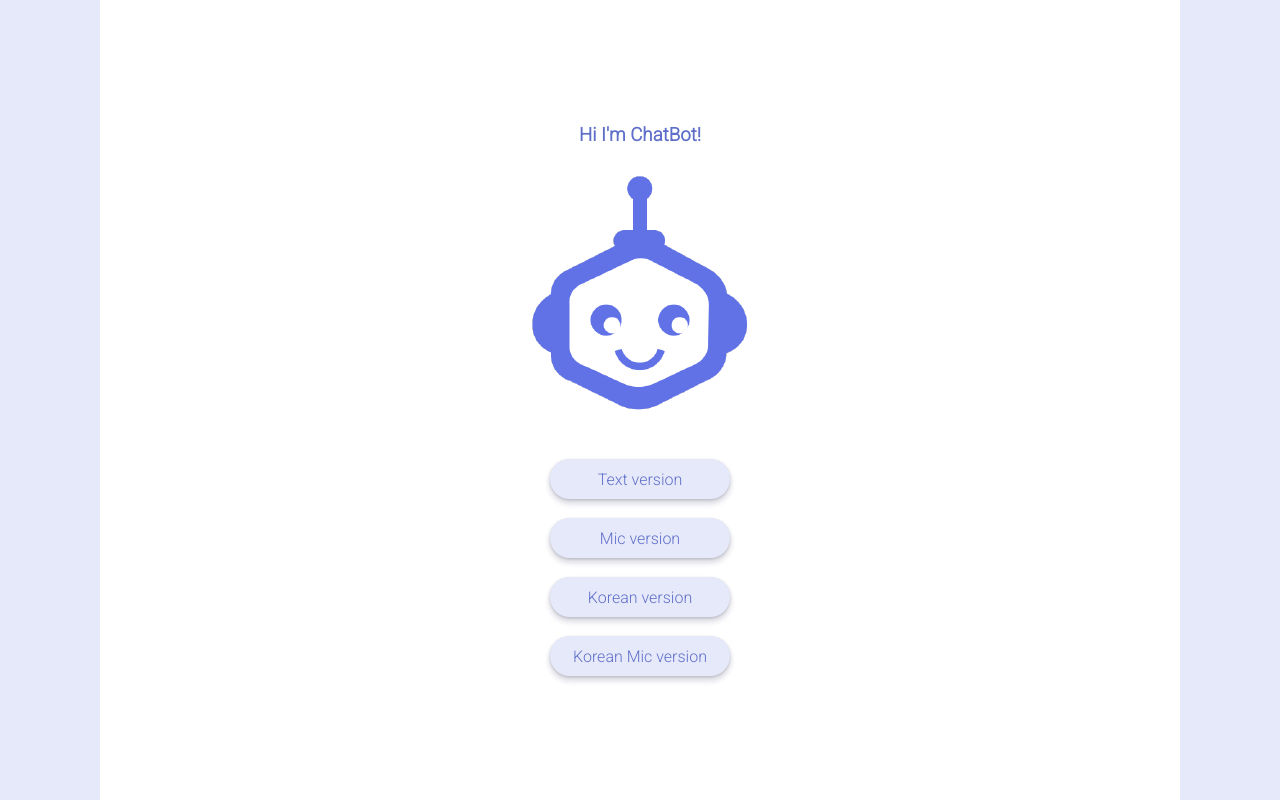
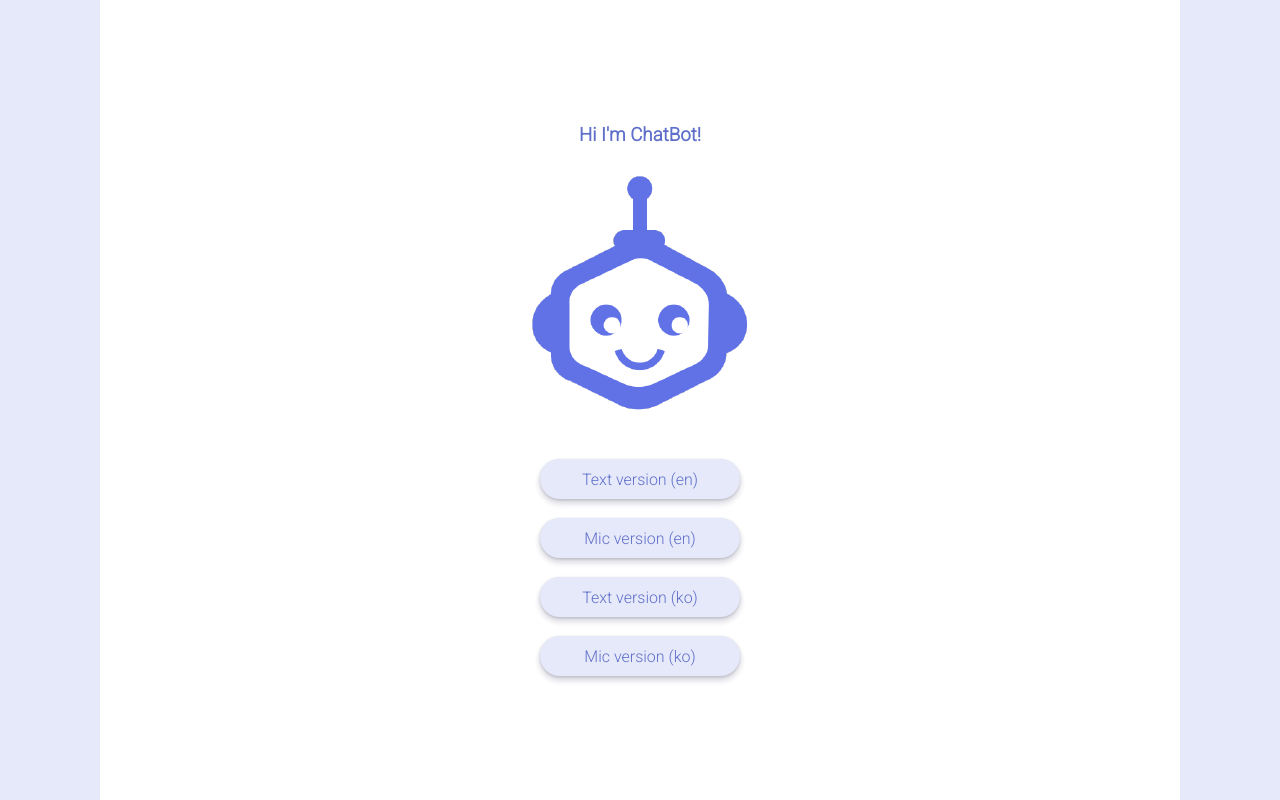
Before and after one commit to qkrwjdan/emotional_chatbot_Interface, a Flask app: page / in a window 1280 px wide. Run offline with Flask 2, Linux system fonts and the light colour scheme.

Commit message:
Fix: Index 버튼 width 및 텍스트 변경

```diff
--- a/static/css/index.css
+++ b/static/css/index.css
@@ -1,18 +1,23 @@
 @charset "utf-8";
-@import url('https://fonts.googleapis.com/css2?family=Roboto:ital,wght@0,300;1,700&display=swap');
+@import url("https://fonts.googleapis.com/css2?family=Roboto:ital,wght@0,300;1,700&display=swap");
 /*reset*/
-* {padding: 0; margin: 0;}
+* {
+  padding: 0;
+  margin: 0;
+}
 
-body {font-family: 'Roboto', sans-serif;}
+body {
+  font-family: "Roboto", sans-serif;
+}
 
 h1 {
-    color: #5F6FC9;
+  color: #5f6fc9;
 }
 
 .wrap {
   /* width:100%;
     height: 100%; */
-    background: #E6E9FA;
+  background: #e6e9fa;
   display: flex;
   justify-content: center;
 }
@@ -44,11 +49,12 @@ h1 {
   transition: all 1s;
 }
 
-a.a-btn, .button-box {
+a.a-btn,
+.button-box {
   /* margin: 0 auto; */
-    width: 180px;
+  width: 200px;
   height: 40px;
-    background: #E6E9FA;
+  background: #e6e9fa;
   border-radius: 30px;
   box-shadow: 0 4px 6px rgba(50, 50, 93, 0.11), 0 1px 3px rgba(0, 0, 0, 0.08);
   border-radius: 30px;
@@ -61,11 +67,9 @@ a.a-btn {
   text-decoration: none;
 }
 
-
 .button-box {
-  transition: all .25s;
+  transition: all 0.25s;
 }
-
 
 .button-box:hover {
   letter-spacing: 3px;
@@ -74,5 +78,5 @@ a.a-btn {
 
 .button-box span {
   /* margin: auto auto; */
-    color: #5F6FC9;
+  color: #5f6fc9;
 }
--- a/templates/index.html
+++ b/templates/index.html
@@ -26,28 +26,28 @@
           <a href="/chat" class="a-btn">
             <div class="button-box">
               <!-- <a href="/text">Text version</a> -->
-              <span> Text version </span>
+              <span> Text version (en) </span>
             </div>
           </a>
 
           <br />
           <a href="/realtime" class="a-btn">
             <div class="button-box">
-              <span> Mic version </span>
+              <span> Mic version (en) </span>
             </div>
           </a>
 
           <br />
           <a href="/korean" class="a-btn">
             <div class="button-box">
-              <span> Korean version </span>
+              <span> Text version (ko) </span>
             </div>
           </a>
 
           <br />
           <a href="/korean_mic" class="a-btn">
             <div class="button-box">
-              <span> Korean Mic version </span>
+              <span> Mic version (ko) </span>
             </div>
           </a>
         </article>
```
Lines whose indentation alone changed are shown as unchanged.
